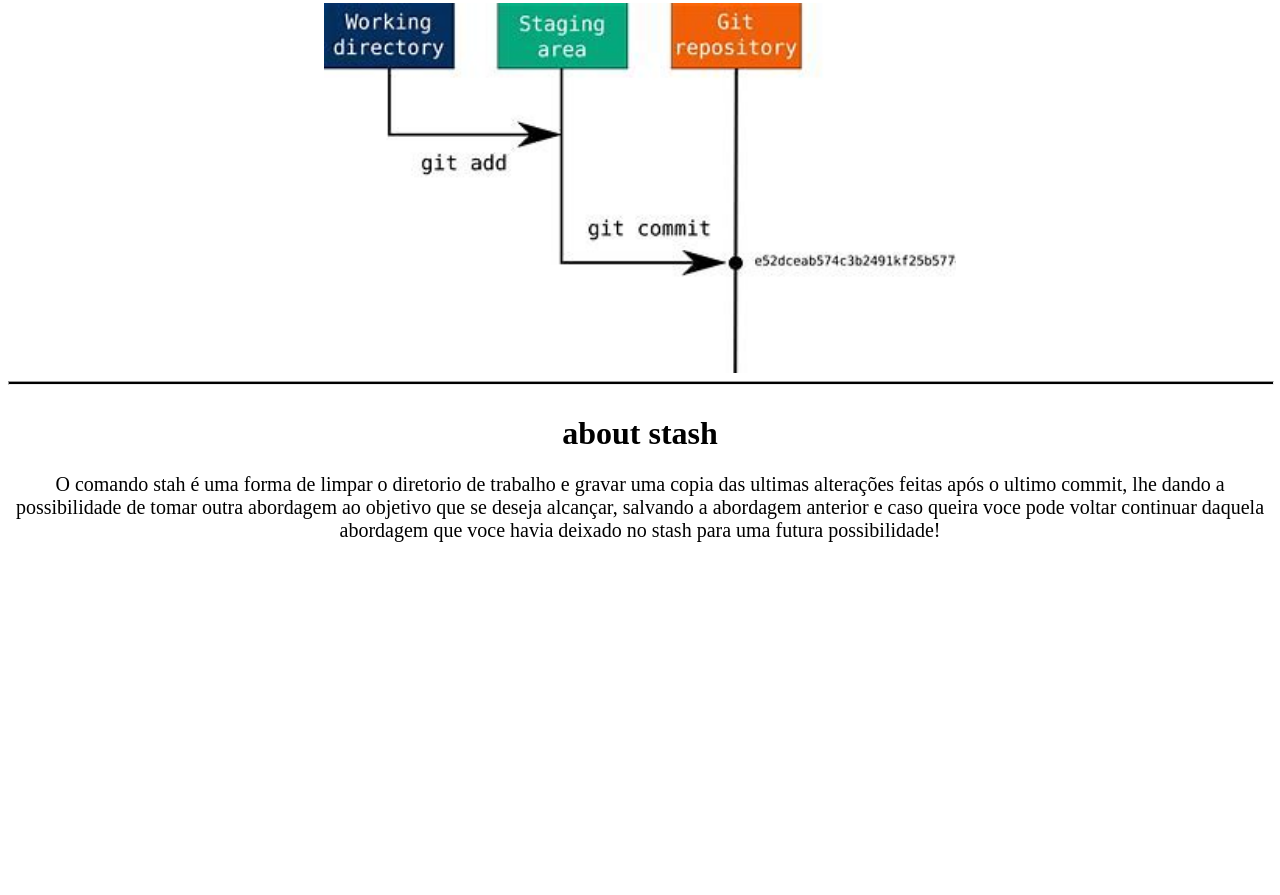
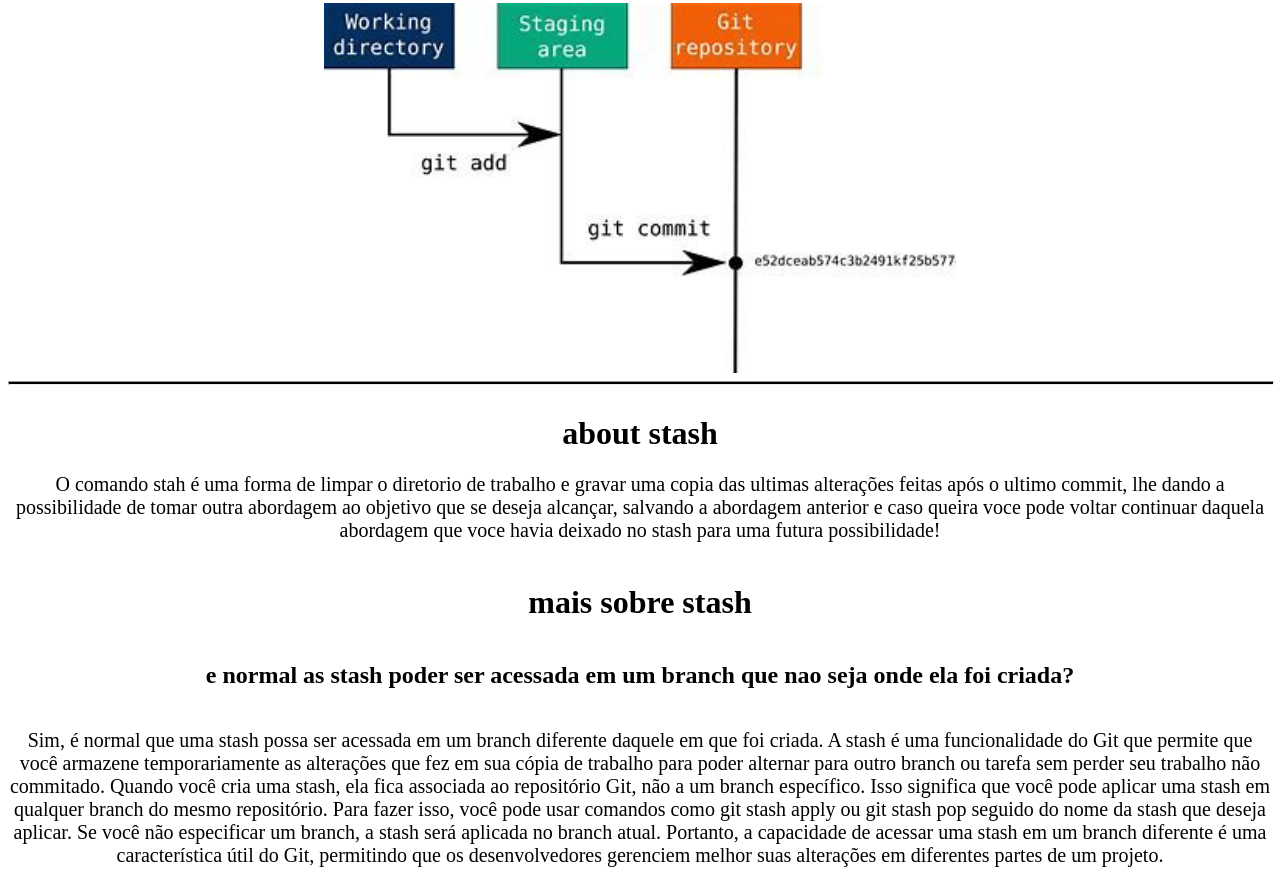
Before and after one commit to caio7777/wor, a plain HTML site: page index.html in a window 1280 px wide. Shown: the part 481-1376 px from the top of the page. Before the commit the page ends 1051 px from the top, so only its background shows below. Drawn offline with Linux system fonts and the light colour scheme.

Commit message:
salvando informaçoes sobre stash

```diff
--- a/index.html
+++ b/index.html
@@ -58,5 +58,25 @@
         futura possibilidade!
       </p>
     </div>
+    <h1 style="text-align: center">mais sobre stash</h1>
+    <h2 style="text-align: center">
+      e normal as stash poder ser acessada em um branch que nao seja onde ela
+      foi criada?
+    </h2>
+    <p>
+      Sim, é normal que uma stash possa ser acessada em um branch diferente
+      daquele em que foi criada. A stash é uma funcionalidade do Git que permite
+      que você armazene temporariamente as alterações que fez em sua cópia de
+      trabalho para poder alternar para outro branch ou tarefa sem perder seu
+      trabalho não commitado. Quando você cria uma stash, ela fica associada ao
+      repositório Git, não a um branch específico. Isso significa que você pode
+      aplicar uma stash em qualquer branch do mesmo repositório. Para fazer
+      isso, você pode usar comandos como git stash apply ou git stash pop
+      seguido do nome da stash que deseja aplicar. Se você não especificar um
+      branch, a stash será aplicada no branch atual. Portanto, a capacidade de
+      acessar uma stash em um branch diferente é uma característica útil do Git,
+      permitindo que os desenvolvedores gerenciem melhor suas alterações em
+      diferentes partes de um projeto.
+    </p>
   </body>
 </html>
```
